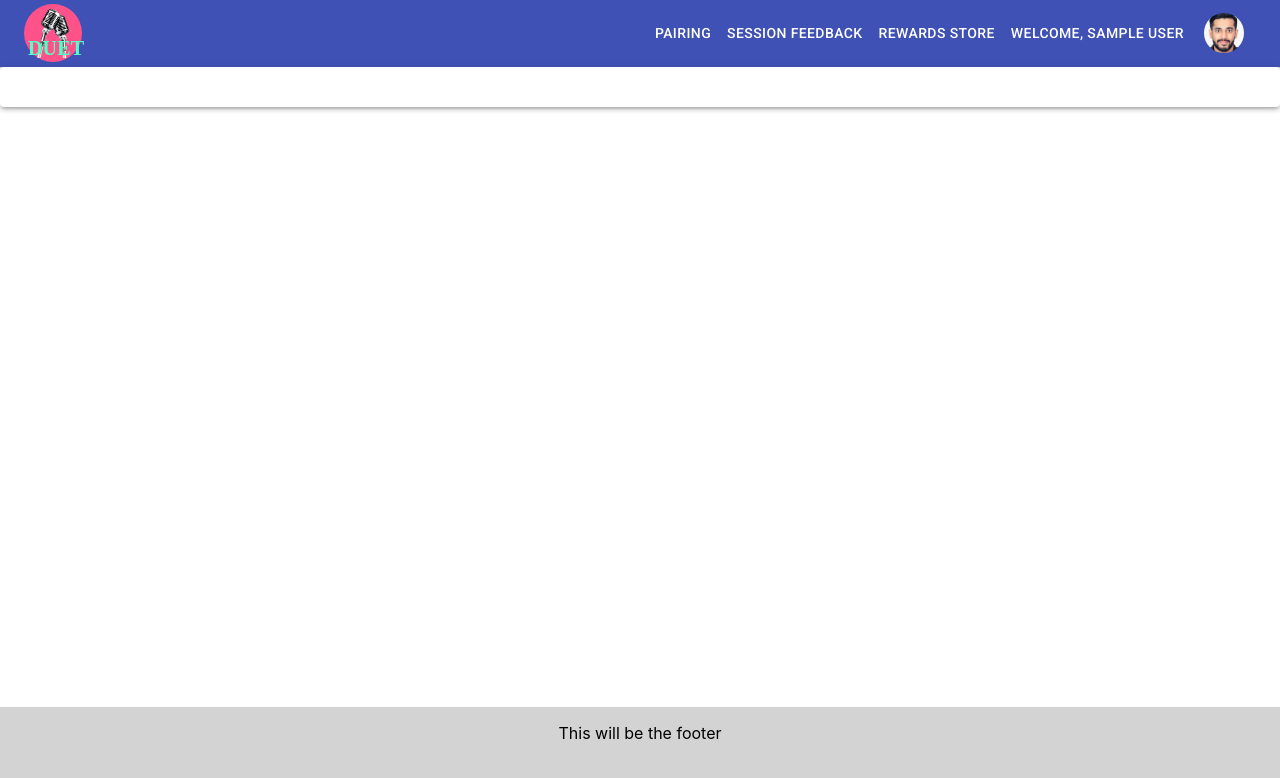
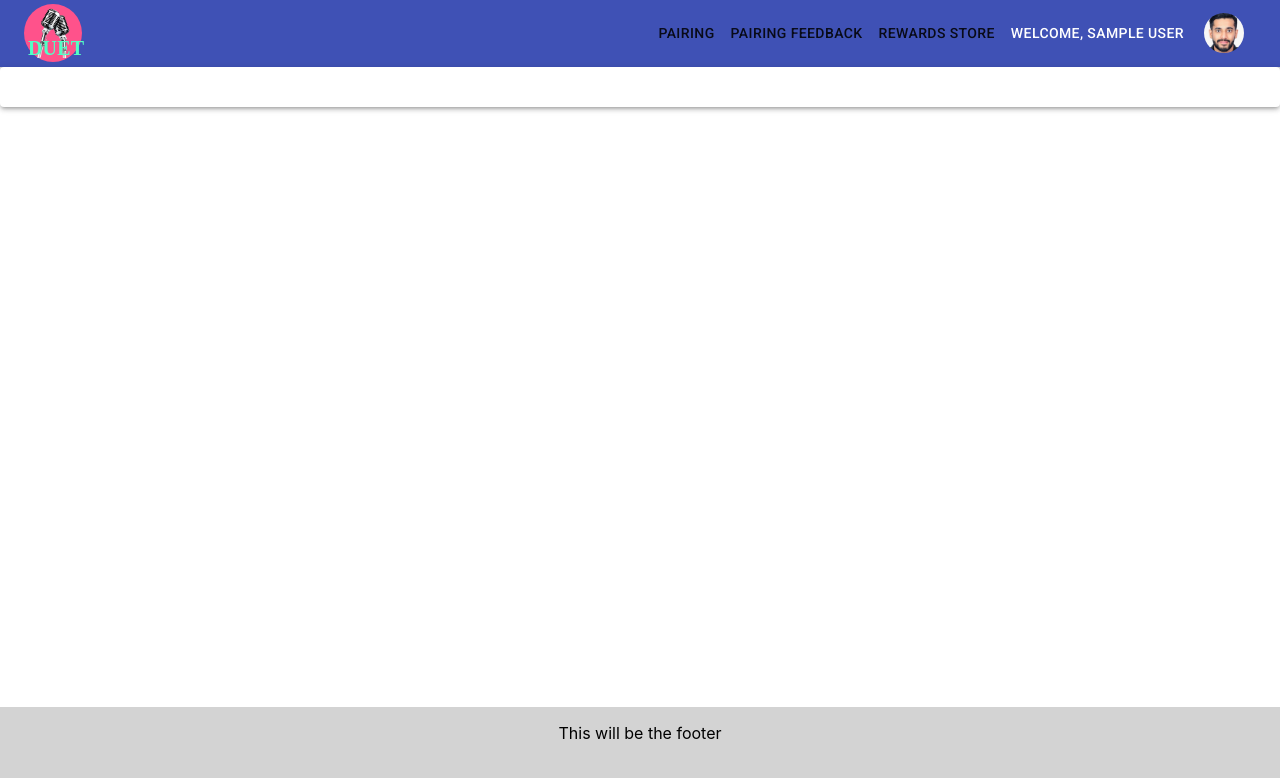
Before and after one commit to akkrishnakumar/duet, a React (Create React App) app: page /feedback in a window 1280 px wide. Shown: the top 778 px of the page. Built offline with nearby package versions, Linux system fonts and the light colour scheme; sample sign-in values are in the browser's storage; a web font is replaced by a local one.

Commit message:
Add Navigation links to menu bar options

```diff
--- a/src/Components/MenuBar/MenuBar.js
+++ b/src/Components/MenuBar/MenuBar.js
@@ -1,13 +1,23 @@
 import React from 'react'
-import { Button } from '@material-ui/core'
+import { NavLink } from 'react-router-dom'
+import { Button } from '@material-ui/core';
+
 import styles from './MenuBar.module.css';
 
-const MenuBar = (props) => (
-    <nav className={styles.MenuBar}>
-        <Button>Pairing</Button>
-        <Button>Session Feedback</Button>
-        <Button>Rewards Store</Button>
-    </nav>
-)
+const MenuBar = (props) => {
+
+    const navLinkFrom = (path, text) =>
+        <NavLink to={"/".concat(path)}>
+            <Button>{text}</Button>
+        </NavLink>
+
+    return (
+        <nav className={styles.MenuBar}>
+            {navLinkFrom("pairing", "Pairing")}
+            {navLinkFrom("feedback", "Pairing FeedBack")}
+            {navLinkFrom("store", "Rewards Store")}
+        </nav>
+    )
+}
 
 export default MenuBar
--- a/src/Components/MenuBar/MenuBar.module.css
+++ b/src/Components/MenuBar/MenuBar.module.css
@@ -3,6 +3,6 @@
     padding: 5px 0;
 }
 
-.MenuBar Button {
+Button {
     color: inherit;
 }
```
